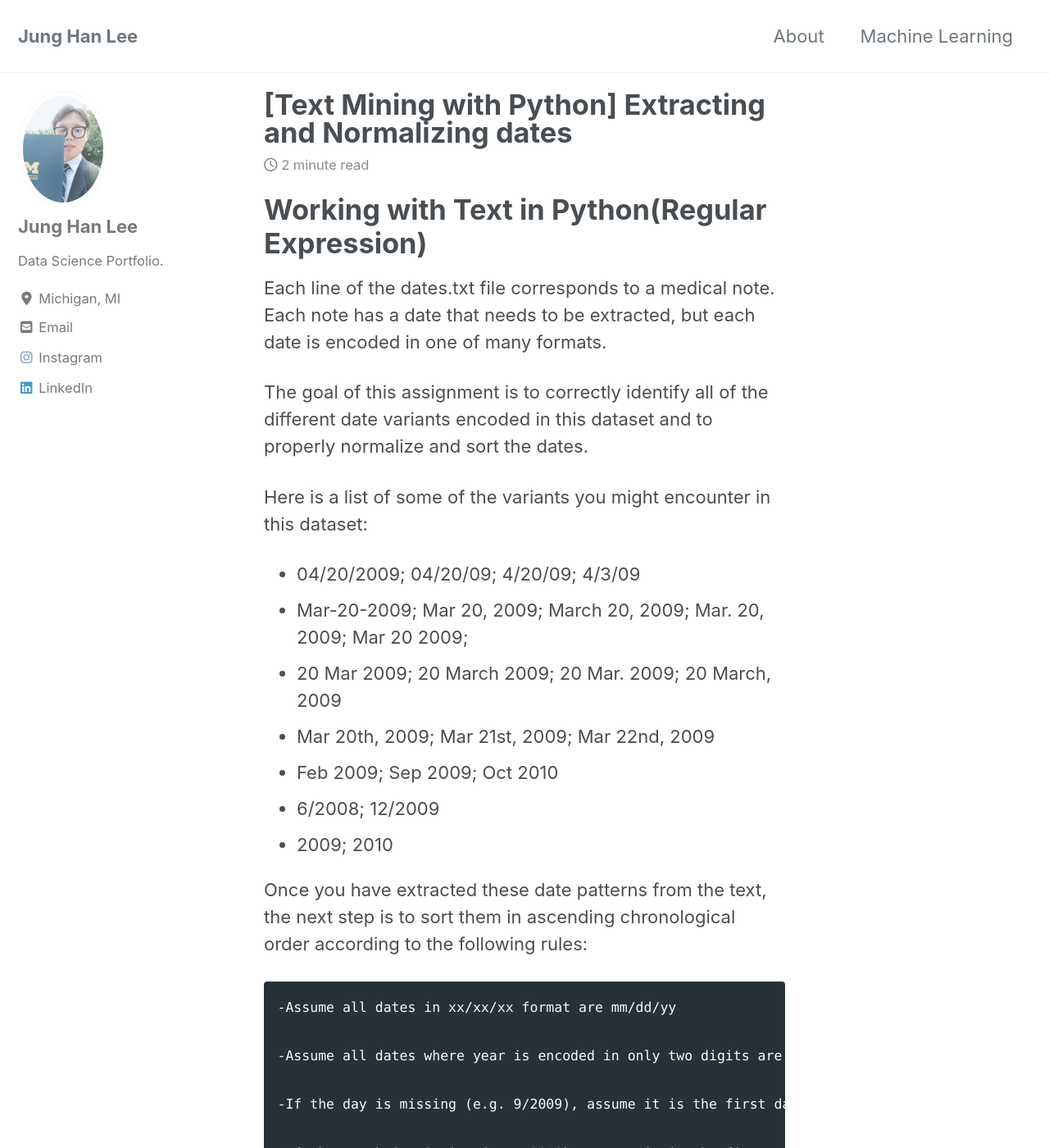
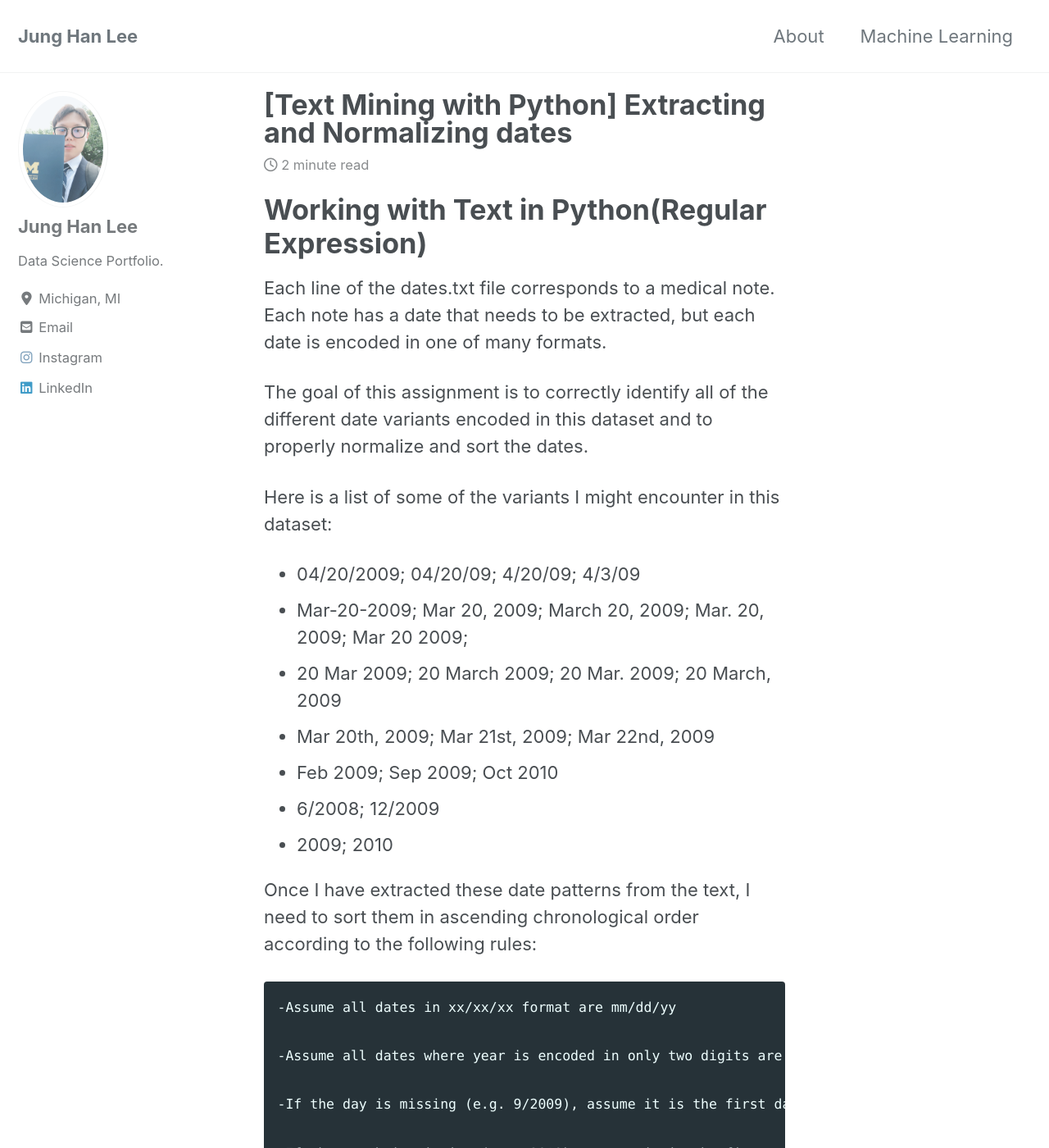
Before and after one commit to jung-han-lee/jung-han-lee.github.io, a Jekyll site: the page built from _posts/2020-04-17-textmining1.md, in a window 1280 px wide and 1400 px high. Shown: the whole window at 82% size. Built offline with Jekyll 4.4.1, drawn with Linux system fonts in a browser that asks for light colours; cached includes are drawn as plain includes; nearby versions of some CDN libraries.

Commit message:
new github

````diff
--- a/_posts/2020-04-17-textmining1.md
+++ b/_posts/2020-04-17-textmining1.md
@@ -13,7 +13,7 @@ Each line of the dates.txt file corresponds to a medical note. Each note has a d
 
 The goal of this assignment is to correctly identify all of the different date variants encoded in this dataset and to properly normalize and sort the dates.
 
-Here is a list of some of the variants you might encounter in this dataset:
+Here is a list of some of the variants I might encounter in this dataset:
 
 
 * 04/20/2009; 04/20/09; 4/20/09; 4/3/09
@@ -24,7 +24,7 @@ Here is a list of some of the variants you might encounter in this dataset:
 * 6/2008; 12/2009
 * 2009; 2010
 
-Once you have extracted these date patterns from the text, the next step is to sort them in ascending chronological order according to the following rules:
+Once I have extracted these date patterns from the text, I need to sort them in ascending chronological order according to the following rules:
 
 ```
 -Assume all dates in xx/xx/xx format are mm/dd/yy
@@ -38,7 +38,7 @@ Once you have extracted these date patterns from the text, the next step is to s
 -Watch out for potential typos as this is a raw, real-life derived dataset.
 ```
 
-With these rules in mind, find the correct date in each note and return a pandas Series in chronological order of the original Series' indices.
+**With these rules in mind, find the correct date in each note and return a pandas Series in chronological order of the original Series' indices.**
 
 
 Based on the list of the variants, I made 4 classified cases:
````
